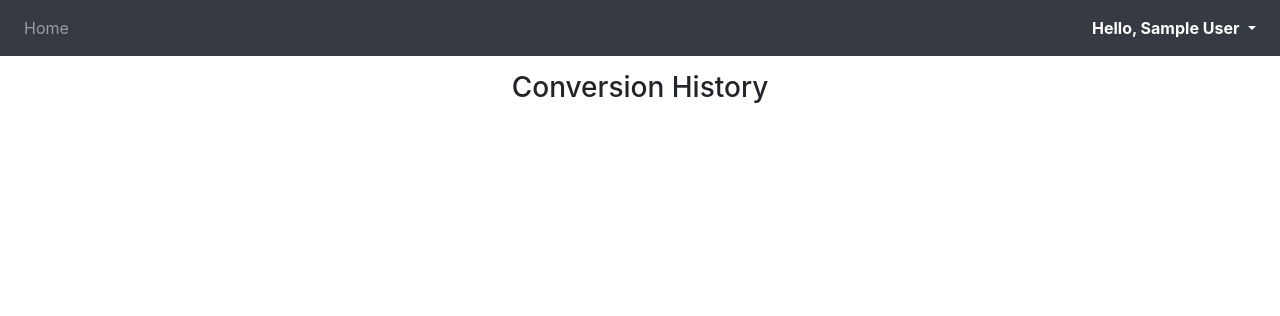
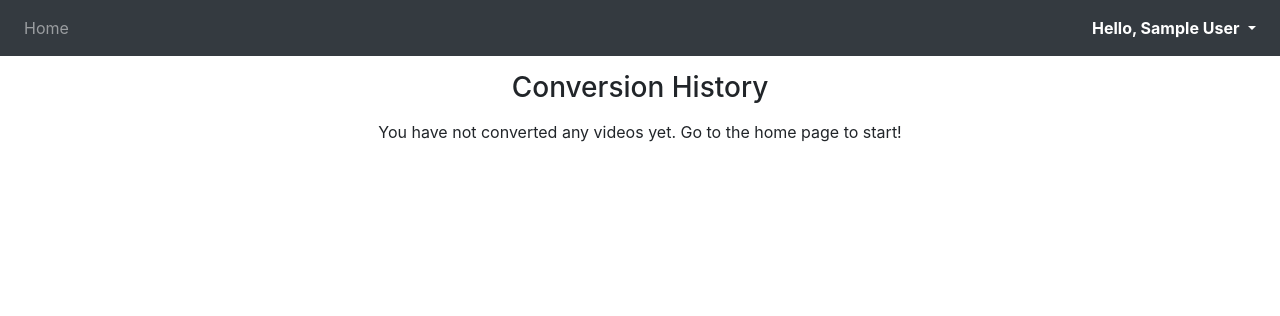
Before and after one commit to GameGenesis/Youtube-Video-Downloader, a Flask app: page /history in a window 1280 px wide. Shown: the top 316 px of the page. Run offline with Flask 2, Linux system fonts and the light colour scheme; the visitor is signed in with stand-in values (Sample User, id 1); data comes from the database, SQL or seed files in the repository; data that the repository does not hold is empty; some libraries are stand-ins or nearby versions.

Commit message:
Add message for empty history page

```diff
--- a/website/templates/history.html
+++ b/website/templates/history.html
@@ -17,9 +17,10 @@
 </ul>
 </div>
 {% if user.videos|length > 0 %}
-<br/>
 <form method="POST">
     <center><button type="submit" class="btn btn-primary">Clear History</button></center>
 </form>
+{% else %}
+<center>You have not converted any videos yet. Go to the home page to start!</center>
 {% endif %}
 {% endblock %}
--- a/website/templates/home.html
+++ b/website/templates/home.html
@@ -11,7 +11,7 @@
         placeholder="Enter video URL">
     </div>
     <center>
-    <button type="submit" class="btn btn-primary" name="convert" value="mp4">Convert To MP4</button>&nbsp;
+    <button type="submit" class="btn btn-primary" name="convert" value="mp4">Convert To MP4</button>&nbsp;&nbsp;
     <button type="submit" class="btn btn-primary" name="convert" value="mp3">Convert To MP3</button>
     </center>
 </form>
```
